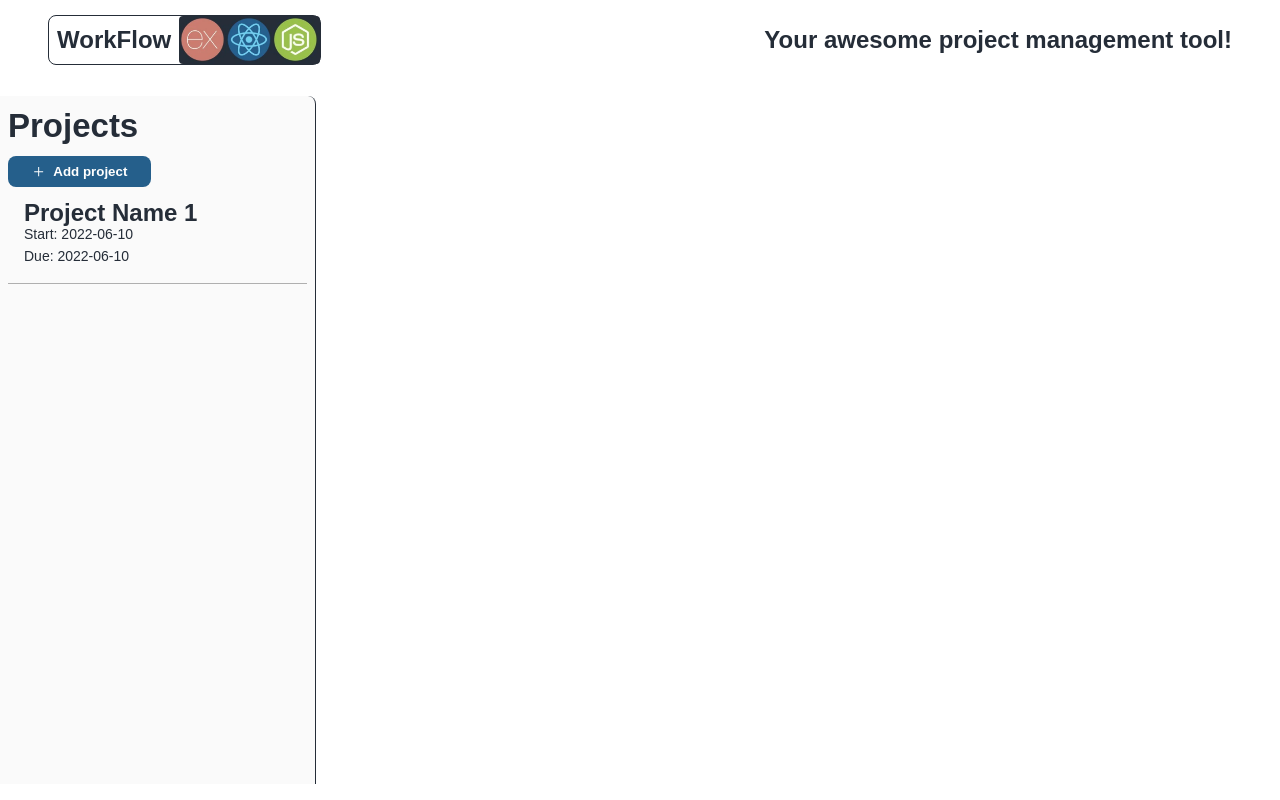
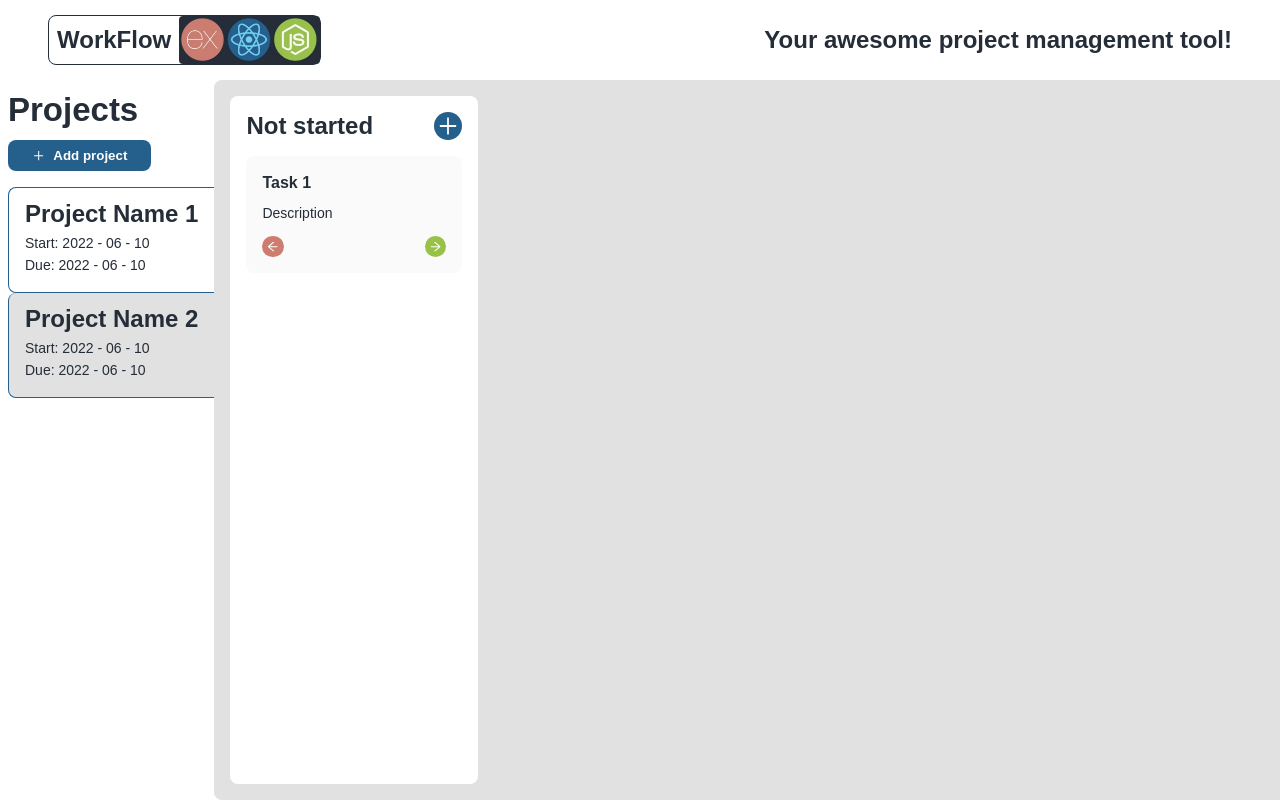
Before and after one commit to JuanVMaya/workflow-app, a React (Create React App) app in the folder client/: page / in a window 1280 px wide. Built offline with nearby package versions, Linux system fonts and the light colour scheme.

Commit message:
Add notes HTML skeleton and styling

```diff
--- a/client/src/components/MainDashboard/MainDashboard.jsx
+++ b/client/src/components/MainDashboard/MainDashboard.jsx
@@ -1,4 +1,9 @@
-import { AiOutlinePlus } from "react-icons/ai";
+import {
+  AiOutlinePlus,
+  AiOutlineArrowLeft,
+  AiOutlineArrowRight,
+} from "react-icons/ai";
+import Project from "../Project/Project";
 import "./MainDashboard.scss";
 const MainDashboard = (props) => {
   return (
@@ -9,13 +14,42 @@ const MainDashboard = (props) => {
           <AiOutlinePlus />
           <span className="button__text">Add project</span>
         </button>
-        <section className="project">
-          <h2 className="project__title">Project Name 1</h2>
-          <p className="project__date">Start: 2022-06-10</p>
-          <p className="project__date">Due: 2022-06-10</p>
-        </section>
+
+        <Project
+          name="Project Name 1"
+          timestamp="2022 - 06 - 10"
+          deadline="2022 - 06 - 10"
+          selected={false}
+        />
+        <Project
+          name="Project Name 2"
+          timestamp="2022 - 06 - 10"
+          deadline="2022 - 06 - 10"
+          selected={true}
+        />
       </article>
-      <article className="dashboard__tasks"></article>
+      <article className="dashboard__tasks">
+        <div className="stage">
+          <div className="stage__header-container">
+            <h2 className="stage__title">Not started</h2>
+            <button className="stage__button">
+              <AiOutlinePlus size="1.5rem" />
+            </button>
+          </div>
+          <section className="task">
+            <h3 className="task__title">Task 1</h3>
+            <p>Description</p>
+            <div className="task__button-container">
+              <button className="task__button task__button--previous">
+                <AiOutlineArrowLeft />
+              </button>
+              <button className="task__button task__button--next">
+                <AiOutlineArrowRight />
+              </button>
+            </div>
+          </section>
+        </div>
+      </article>
     </main>
   );
 };
--- a/client/src/components/MainDashboard/MainDashboard.scss
+++ b/client/src/components/MainDashboard/MainDashboard.scss
@@ -5,17 +5,85 @@
   display: flex;
   width: 100vw;
   height: 90vh;
-  padding: 1rem 1rem 1rem 0;
   &__title {
     margin-bottom: 0.5rem;
   }
+  &__projects {
+    min-width: 15%;
+    border-top-right-radius: 0.5rem;
+    padding: 0.5rem 0 0.5rem 0.5rem;
+  }
+  &__tasks {
+    background-color: colours.$mercury;
+    border-top-left-radius: 0.5rem;
+    border-bottom-left-radius: 0.5rem;
+    flex-grow: 1;
+    padding: 0.5rem 0.5rem 0.5rem 0;
+    display: flex;
+    padding: 1rem;
+    justify-content: space-between;
+  }
+}
+.stage {
+  display: flex;
+  flex-direction: column;
+  background-color: colours.$white;
 
-  &__projects {
-    min-width: 25%;
-    background-color: colours.$alabaster;
-    border-top-right-radius: 0.5rem;
-    padding: 0.5rem;
-    border-right: 1px solid;
+  min-width: 24%;
+  padding: 1rem;
+  border-radius: 0.5rem;
+  &__header-container {
+    display: flex;
+    justify-content: space-between;
+    align-items: center;
+    margin-bottom: 1rem;
+  }
+  &__button {
+    display: flex;
+    justify-content: center;
+    align-items: center;
+    border-radius: 50%;
+    width: 1.75rem;
+    height: 1.75rem;
+    background-color: colours.$workflow-darkblue;
+    color: colours.$white;
+    border: none;
+    &:hover {
+      background-color: colours.$workflow-blue;
+      cursor: pointer;
+    }
+  }
+}
+.task {
+  padding: 1rem;
+  background-color: colours.$alabaster;
+  border-radius: 0.5rem;
+  &__title {
+    margin-bottom: 0.5rem;
+  }
+  &__button-container {
+    display: flex;
+    align-items: center;
+    justify-content: space-between;
+    margin-top: 0.75rem;
+  }
+  &__button {
+    display: flex;
+    justify-content: center;
+    align-items: center;
+    color: colours.$white;
+    border: none;
+    border-radius: 50%;
+    padding: 0.25rem;
+    &:hover {
+      cursor: pointer;
+    }
+    &--next {
+      background-color: colours.$workflow-green;
+    }
+    &--previous {
+      background-color: colours.$workflow-salmon;
+    }
   }
 }
 .button {
@@ -38,8 +106,26 @@
 }
 .project {
   padding: 1rem;
-  border-bottom: 1px solid colours.$silver;
+  border-left: 1px solid colours.$workflow-darkblue;
+  border-bottom: 1px solid colours.$workflow-darkblue;
+  border-top-left-radius: 0.5rem;
+  border-bottom-left-radius: 0.5rem;
+  &:first-of-type {
+    border-top: 1px solid colours.$workflow-darkblue;
+    margin-top: 1rem;
+  }
   &:hover {
+    background-color: colours.$alabaster;
+  }
+  &--selected {
     background-color: colours.$mercury;
+    border-bottom-right-radius: 0;
+    border-top-right-radius: 0;
+    &:hover {
+      background-color: colours.$mercury;
+    }
+  }
+  &__title {
+    margin-bottom: 0.5rem;
   }
 }
--- a/client/src/components/Project/Project.jsx
+++ b/client/src/components/Project/Project.jsx
@@ -1,8 +1,8 @@
 import "./Project.scss";
 
-const Project = ({ name, timestamp, deadline }) => {
+const Project = ({ name, timestamp, deadline, selected }) => {
   return (
-    <section className="project project--selected">
+    <section className={`project ${selected ? "project--selected" : ""}`}>
       <h2 className="project__title">{name}</h2>
       <p className="project__date">Start: {timestamp}</p>
       <p className="project__date">Due: {deadline}</p>
--- a/client/src/styles/partials/_mixins.scss
+++ b/client/src/styles/partials/_mixins.scss
@@ -52,7 +52,7 @@ $desktop-breakpoint: 1280px;
   font-weight: 700;
 }
 @mixin tablet-desktop-subheader {
-  font-size: 0.875rem;
+  font-size: 1rem;
   line-height: 1.375rem;
   font-weight: 700;
 }
```
